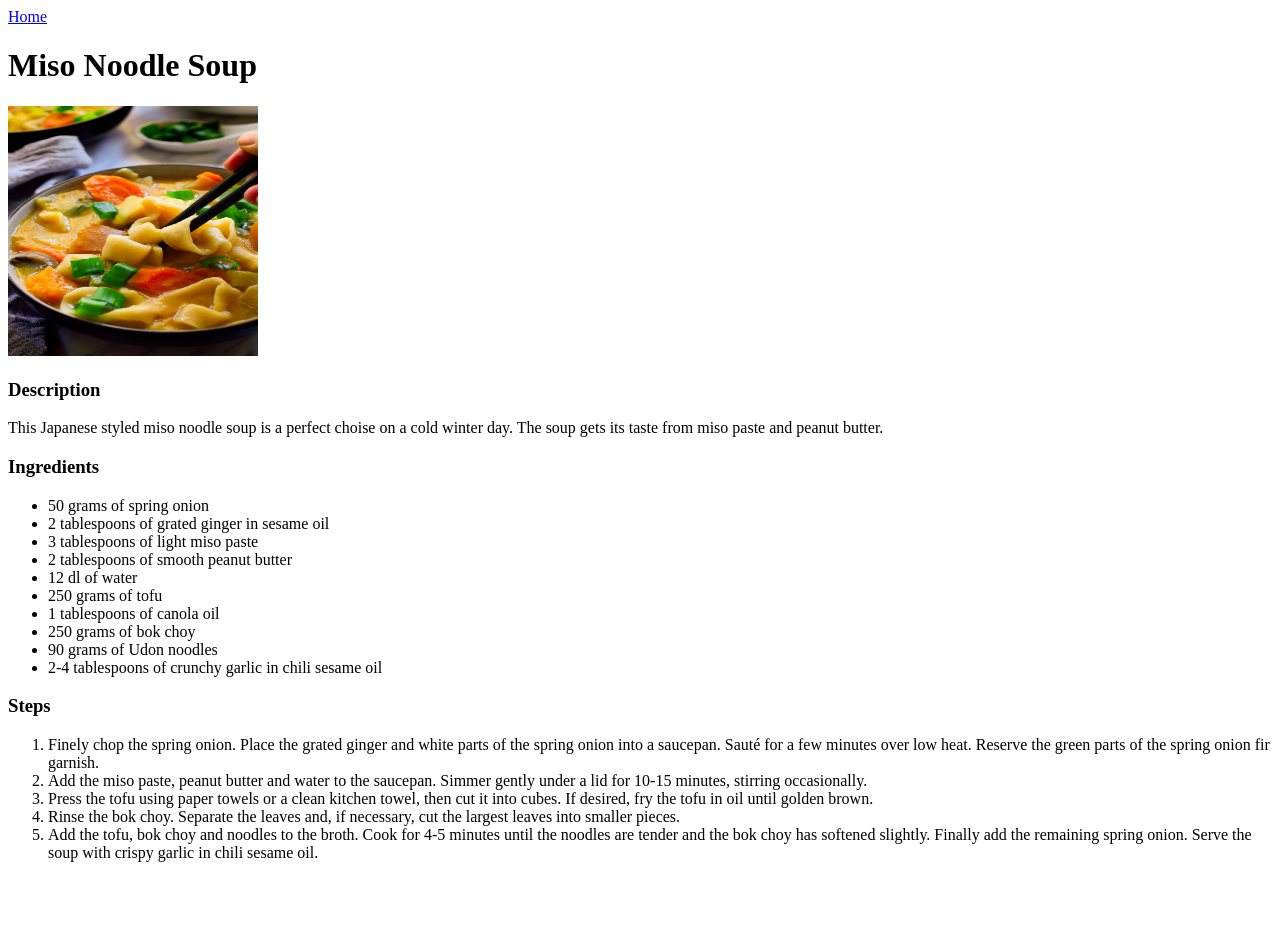
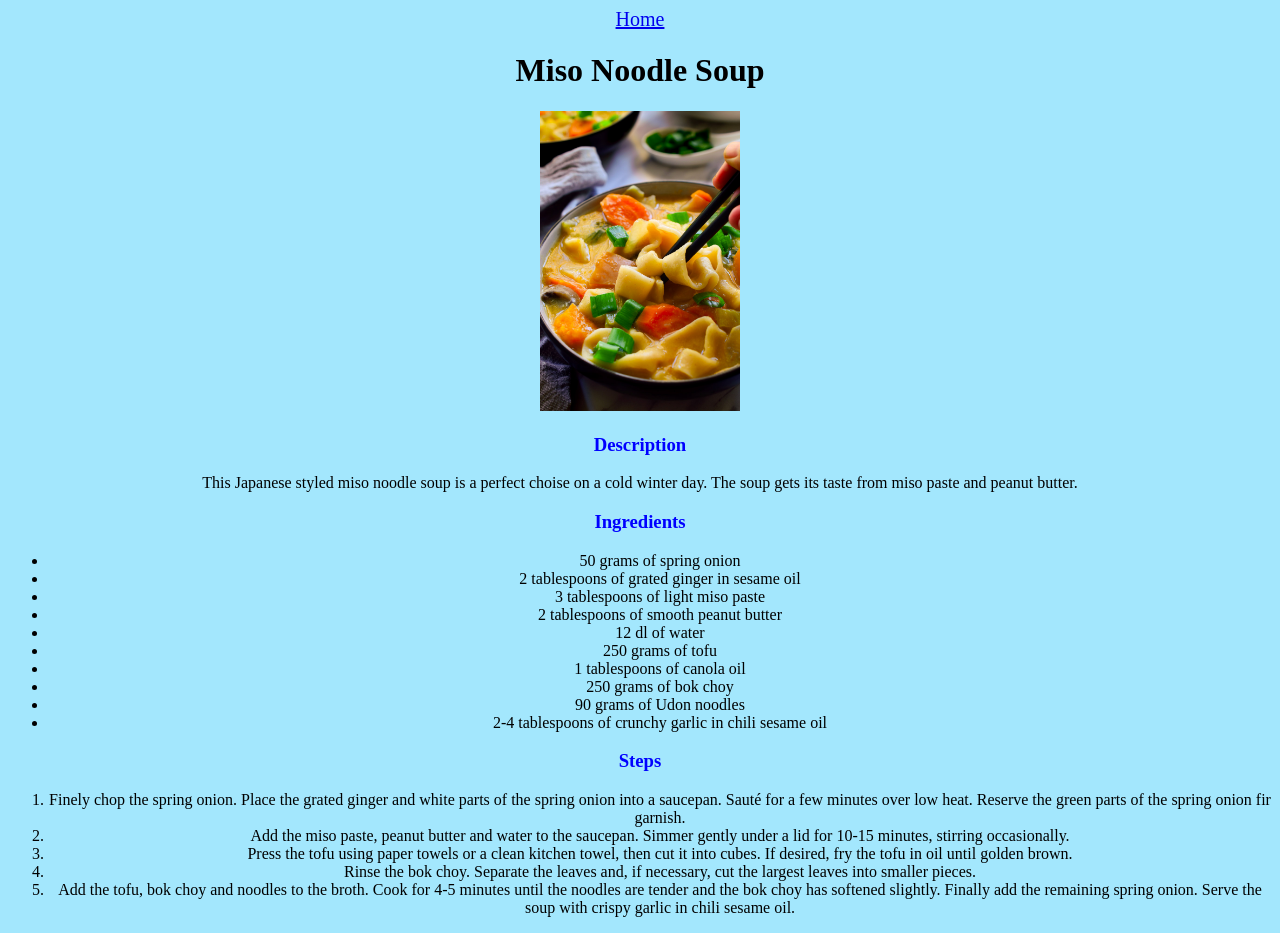
Before and after one commit to Vlammi/odin-recipes, a plain HTML site: page recipes/miso-noodle-soup.html in a window 1280 px wide. Before the commit the page ends 878 px from the top, so only its background shows below. Drawn offline with Linux system fonts and the light colour scheme.

Commit message:
add styling to miso soup file

```diff
--- a/recipes/miso-noodle-soup.html
+++ b/recipes/miso-noodle-soup.html
@@ -4,16 +4,17 @@
     <meta charset="UTF-8">
     <meta name="viewport" content="width=device-width, initial-scale=1.0">
     <title>Odin Recipes | Miso Noodle Soup</title>
+    <link rel="stylesheet" href="../styles.css">
 </head>
 <body>
-    <a href="../index.html">Home</a>
-    <h1>Miso Noodle Soup</h1>
-    <img src="../images/miso-noodle-soup.jpg" height="250" width="250">
-    <h3>Description</h3>
+    <a href="../index.html" id="home-button">Home</a>
+    <h1 class="heading name">Miso Noodle Soup</h1>
+    <img src="../images/miso-noodle-soup.jpg" height="auto" width="200">
+    <h3 class="heading">Description</h3>
     <p>This Japanese styled miso noodle soup is a perfect choise on a cold winter day.
         The soup gets its taste from miso paste and peanut butter.
     </p>
-    <h3>Ingredients</h3>
+    <h3 class="heading">Ingredients</h3>
     <ul>
         <li>50 grams of spring onion</li>
         <li>2 tablespoons of grated ginger in sesame oil</li>
@@ -26,7 +27,7 @@
         <li>90 grams of Udon noodles</li>
         <li>2-4 tablespoons of crunchy garlic in chili sesame oil</li>
     </ul>
-    <h3>Steps</h3>
+    <h3 class="heading">Steps</h3>
     <ol>
         <li>Finely chop the spring onion. Place the grated ginger and white parts of the spring
             onion into a saucepan. Saut&eacute; for a few minutes over low heat. Reserve the green parts of the spring onion
```
